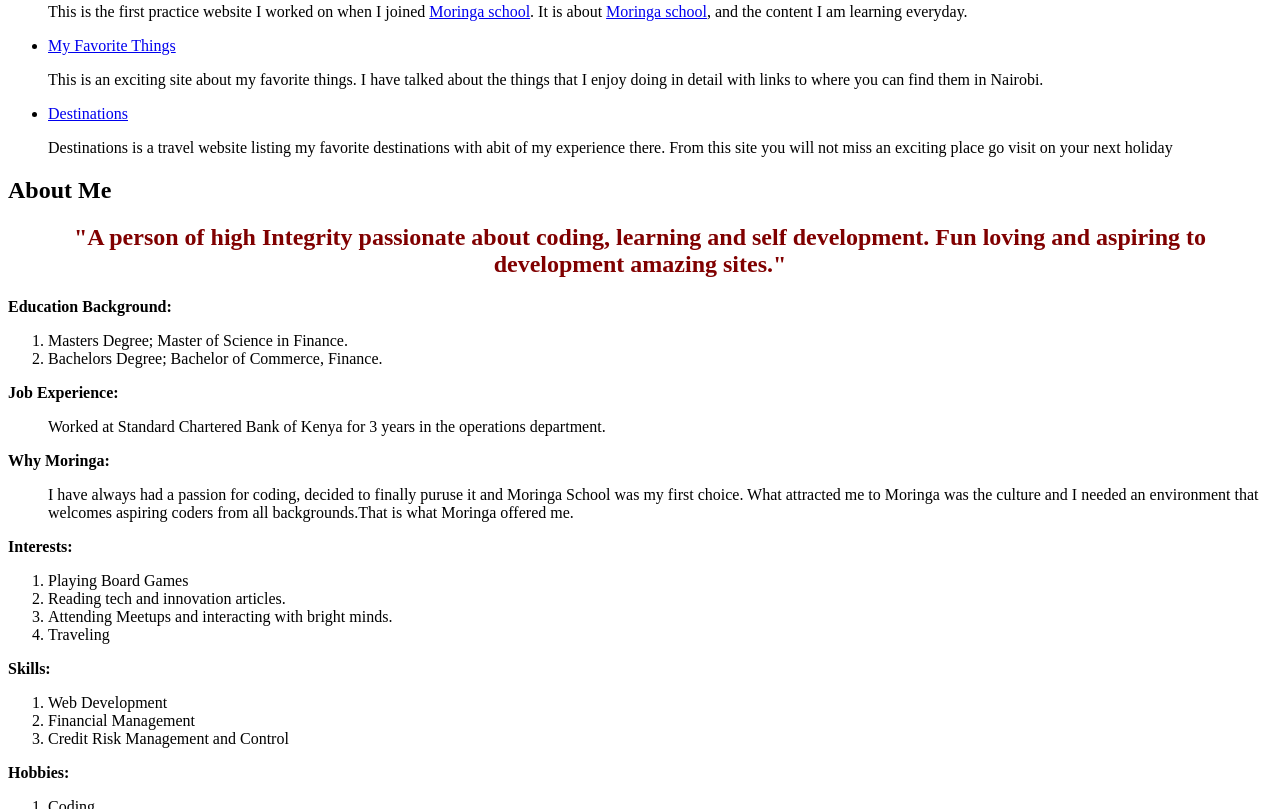
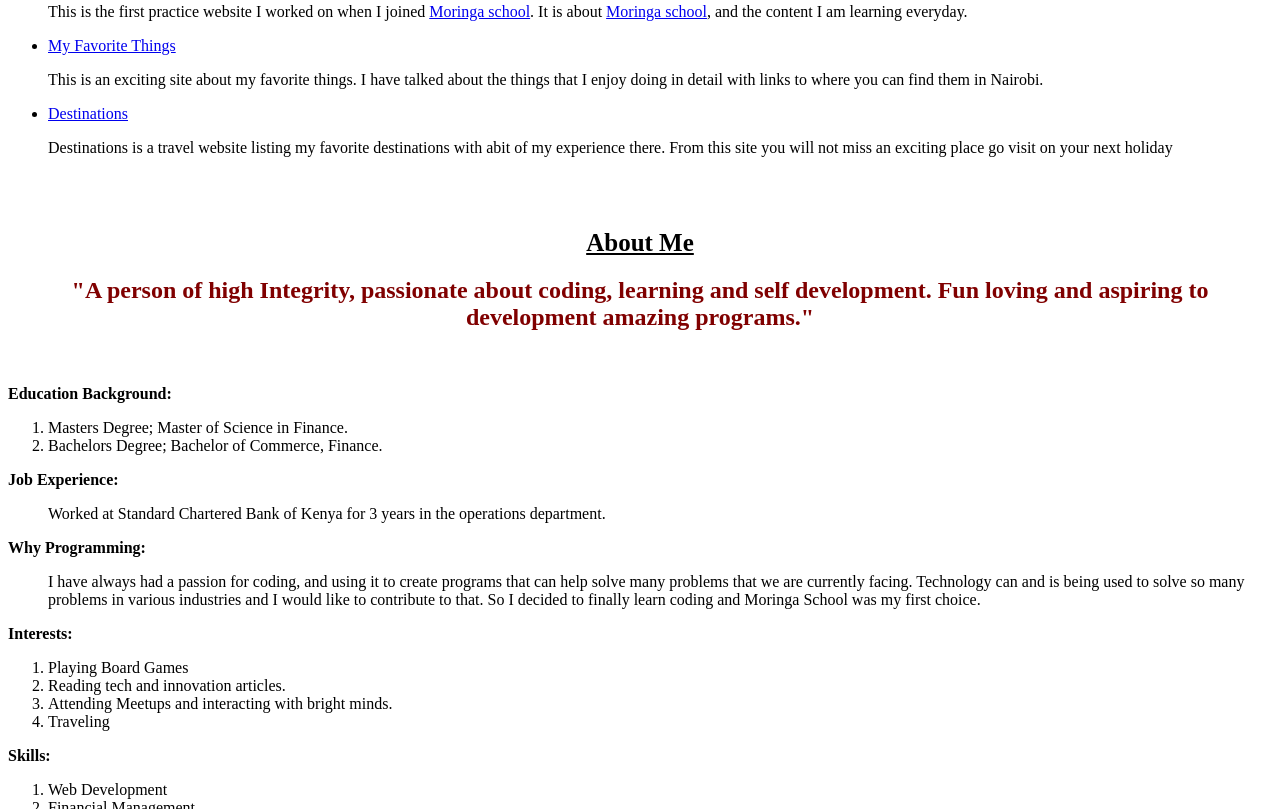
Before and after one commit to lizKimita/My-Portfolio, a plain HTML site: page index.html in a window 1280 px wide. Shown: the part 481-1290 px from the top of the page. Drawn offline with Linux system fonts and the light colour scheme.

Commit message:
Adding line breaker edits

```diff
--- a/css/styles.css
+++ b/css/styles.css
@@ -24,5 +24,7 @@ h4 {
   text-align: center;
 }
 .larger {
-  font-size: 22px;
+  font-size: 25px;
+  text-align: center;
+  text-decoration: underline;
 }
--- a/index.html
+++ b/index.html
@@ -26,10 +26,12 @@
       <p>Destinations is a travel website listing my favorite destinations with abit of my experience there. From this site you will not miss an exciting place go visit on your next holiday</p>
     </ul>
     <div class="bold">
+      <br>
+      <br>
 
-
-    <h2>About Me</h2>
-    <h2> <div class="h2 centre">"A person of high Integrity passionate about coding, learning and self development. Fun loving and aspiring to development amazing sites."</h2></div>
+    <h2><div class="larger">About Me</h2></div>
+    <h2> <div class="h2 centre">"A person of high Integrity, passionate about coding, learning and self development. Fun loving and aspiring to development amazing programs."</h2></div>
+      <br>
       <p><strong>Education Background:</strong></p>
       <ol>
         <li>Masters Degree; Master of Science in Finance.</li>
@@ -39,9 +41,9 @@
       <ol>
         Worked at Standard Chartered Bank of Kenya for 3 years in the operations department.
       </ol>
-      <p><strong>Why Moringa:</strong></p>
+      <p><strong>Why Programming:</strong></p>
       <ol>
-        I have always had a passion for coding, decided to finally puruse it and Moringa School was my first choice. What attracted me to Moringa was the culture and I needed an environment that welcomes aspiring coders from all backgrounds.That is what Moringa offered me.
+        I have always had a passion for coding, and using it to create programs that can help solve many problems that we are  currently facing. Technology can and is being used to solve so many problems in various industries and I would like to contribute to that. So I decided to finally learn coding and Moringa School was my first choice.
       </ol>
 
       <p><strong>Interests:</strong></p>
```
